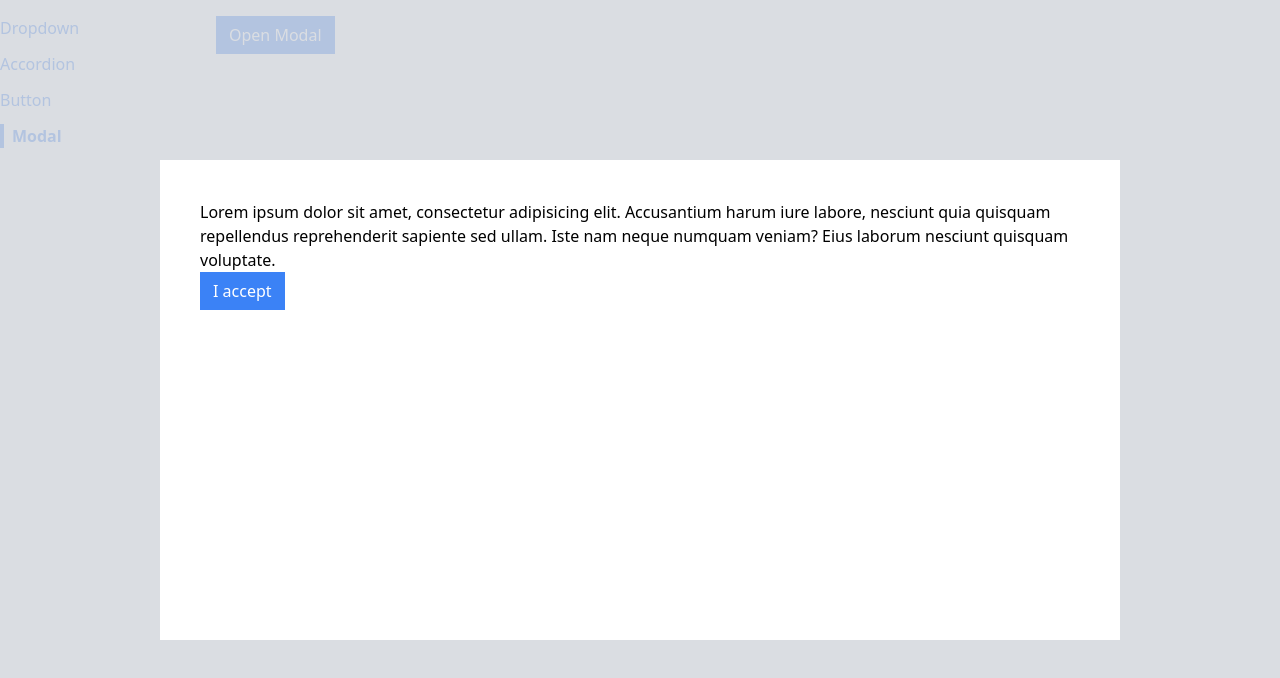
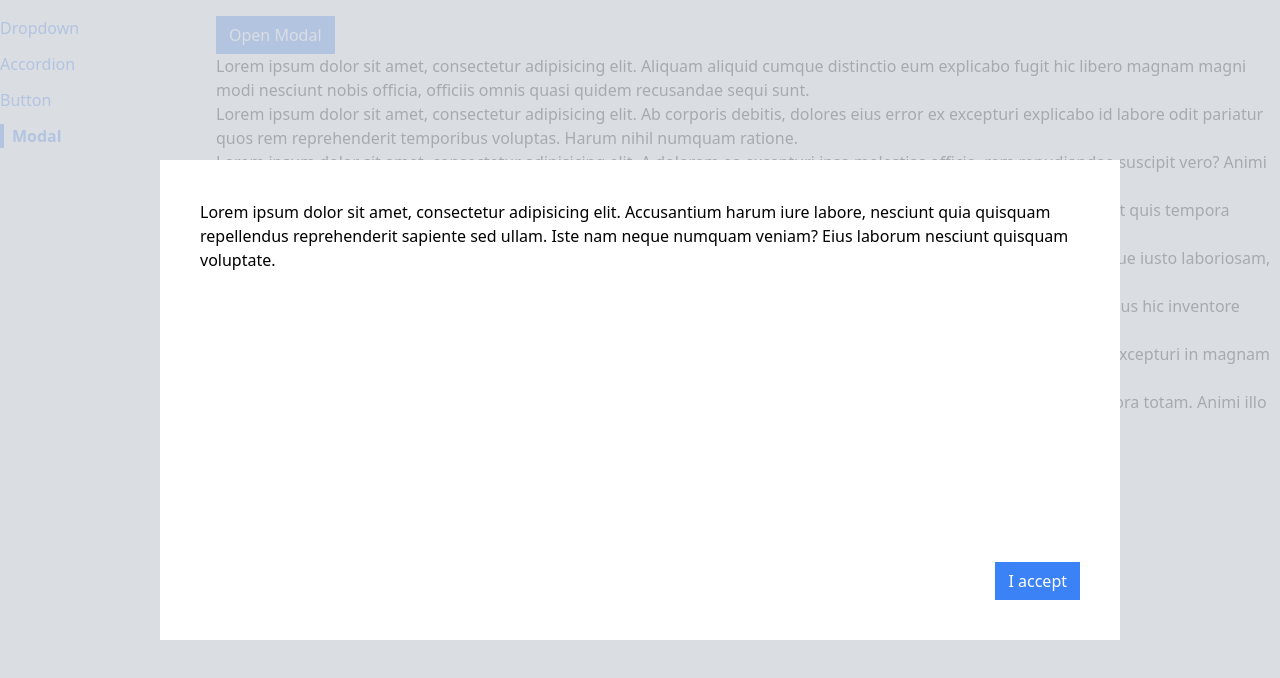
Before and after one commit to patbou02/app-components-ui, a React (Create React App) app: page /modal in a window 1280 px wide. Both pictures are taken after a click on the button "Open Modal". Shown: the top 678 px of the page. Built offline with nearby package versions, Linux system fonts and the light colour scheme.

Commit message:
Added dummy content to the ModalPage component. In the Modal component, use useEffect on initial render to add a TailwindCSS overflow hidden rule on modal render and remove when closing modal to prevent scrolling. Added additional styling around children and actionBar to properly position elements.

```diff
--- a/src/components/Modal.js
+++ b/src/components/Modal.js
@@ -1,12 +1,22 @@
 import ReactDOM from 'react-dom';
+import { useEffect } from 'react';
 
 function Modal({ onClose, children, actionBar }) {
+
+  useEffect(() => {
+    document.body.classList.add('overflow-hidden');
+
+    return () => document.body.classList.remove('overflow-hidden');
+  }, []);
+
   return ReactDOM.createPortal(
     <div>
-      <div onClick={onClose} className="absolute inset-0 bg-gray-300 opacity-80"></div>
-      <div className="absolute inset-40 p-10 bg-white">
-        {children}
-        {actionBar}
+      <div onClick={onClose} className="fixed inset-0 bg-gray-300 opacity-80"></div>
+      <div className="fixed inset-40 p-10 bg-white">
+        <div className="flex flex-col justify-between h-full">
+          {children}
+          <div className="flex justify-end">{actionBar}</div>
+        </div>
       </div>
     </div>,
     document.querySelector('.modal-container')
--- a/src/pages/ModalPage.js
+++ b/src/pages/ModalPage.js
@@ -25,6 +25,14 @@ function ModalPage() {
     <div>
       <Button primary onClick={handleClick}>Open Modal</Button>
       {showModal && modal}
+      <p>Lorem ipsum dolor sit amet, consectetur adipisicing elit. Aliquam aliquid cumque distinctio eum explicabo fugit hic libero magnam magni modi nesciunt nobis officia, officiis omnis quasi quidem recusandae sequi sunt.</p>
+      <p>Lorem ipsum dolor sit amet, consectetur adipisicing elit. Ab corporis debitis, dolores eius error ex excepturi explicabo id labore odit pariatur quos rem reprehenderit temporibus voluptas. Harum nihil numquam ratione.</p>
+      <p>Lorem ipsum dolor sit amet, consectetur adipisicing elit. A dolorem ea excepturi ipsa molestias officia, rem repudiandae suscipit vero? Animi deserunt dicta hic non odit, officiis quibusdam ratione reiciendis voluptas?</p>
+      <p>Lorem ipsum dolor sit amet, consectetur adipisicing elit. Aut, excepturi unde? Ad aliquid corporis et fugiat ipsam nesciunt quis tempora totam! Cupiditate, ipsa maiores. Blanditiis ducimus eius ex laboriosam tempora!</p>
+      <p>Lorem ipsum dolor sit amet, consectetur adipisicing elit. A aliquid asperiores cum et expedita fugit inventore, ipsum itaque iusto laboriosam, maxime minus nemo, obcaecati perspiciatis sit vitae voluptatem! Dicta, nisi!</p>
+      <p>Lorem ipsum dolor sit amet, consectetur adipisicing elit. Accusamus aspernatur consequuntur deserunt dolorem doloribus hic inventore ipsam iure magni nesciunt nisi placeat quod repellat reprehenderit rerum similique unde ut, voluptatem.</p>
+      <p>Lorem ipsum dolor sit amet, consectetur adipisicing elit. Accusamus adipisci autem culpa doloremque ducimus, earum excepturi in magnam maxime, modi neque pariatur quae quidem similique voluptatum. Laboriosam molestiae quia quibusdam.</p>
+      <p>Lorem ipsum dolor sit amet, consectetur adipisicing elit. Beatae cupiditate dolores, eum in quidem quod similique tempora totam. Animi illo libero magnam necessitatibus numquam quam quisquam reprehenderit soluta tempora voluptatem.</p>
     </div>
   );
 }
```
